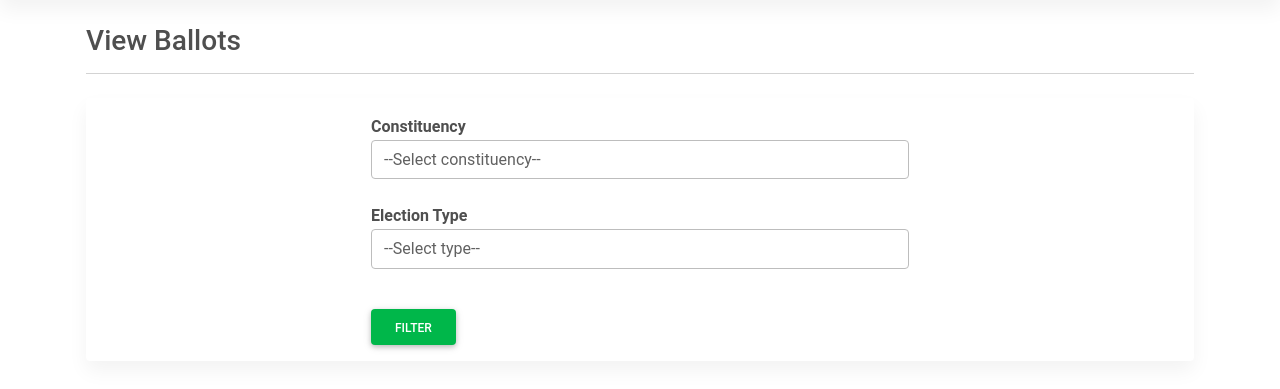
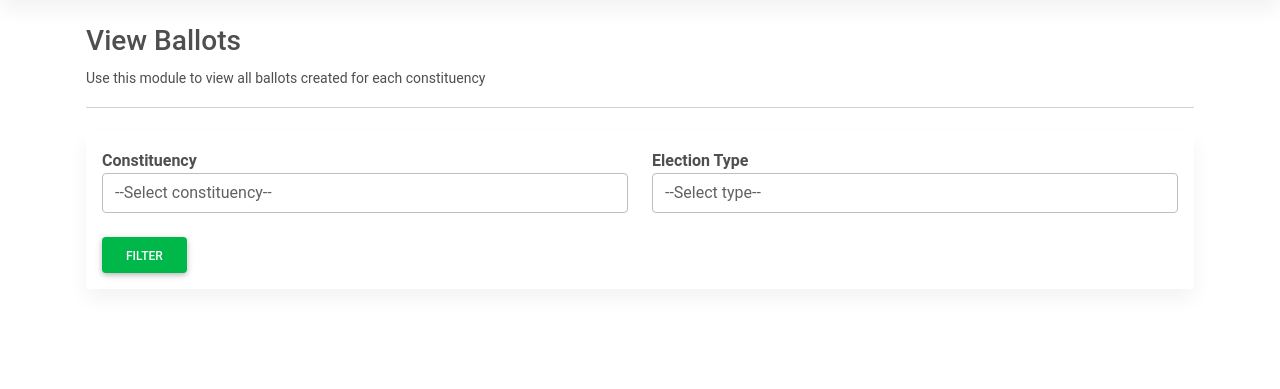
Before and after one commit to ultralinksgh/election_collation, a PHP site: page /view_ballot.php in a window 1280 px wide. Shown: the part 59-448 px from the top of the page. Run offline with PHP 8.4, Linux system fonts and the light colour scheme; data comes from the database, SQL or seed files in the repository.

Commit message:
updated files

```diff
--- a/ballot.php
+++ b/ballot.php
@@ -4,7 +4,7 @@ require "include/header.php";
 require "script/ultrafunctions.php";
 ?>
 <h3 class="mt-4">Constituency Ballots</h3>
-<span>Use this module to create ballot sheet for elections at each constituency</span>
+<small>Use this module to create ballot sheet for elections at each constituency</small>
 <hr>
 <div class="card card-body mt-4">
     <div class="row">
--- a/index.php
+++ b/index.php
@@ -14,14 +14,14 @@
 </head>
 
 <body>
-    <div class="row mt-5">
+    <div class="row mt-3">
         <div class="col-sm-4"></div>
         <div class="col-sm-4">
             <div class="text-center">
                 <img src="img/ndc.png" width="120" height="120" alt="">
                 <!-- <h4 class="font-weight-bold text-success">National Democratic Congress</h4> -->
                 <h5 class="font-weight-bold text-danger mt-3">Election Results Collation System</h5>
-                <h5 class="font-weight-bold mt-3">SYSTEM LOGIN</h5>
+                <!-- <h5 class="font-weight-bold mt-3">SYSTEM LOGIN</h5> -->
             </div>
             <div class="card card-body mt-3">
                 <div id="myErrorMessage"></div>
--- a/view_ballot.php
+++ b/view_ballot.php
@@ -3,10 +3,13 @@ require "include/header.php";
 require "script/ultrafunctions.php";
 ?>
 <h3 class="mt-4">View Ballots</h3>
+<small>Use this module to view all ballots created for each constituency</small>
 <hr>
 <div class="card card-body mt-4">
-    <div class="col-sm-6 offset-sm-3">
+    <div class="col-sm-12">
         <form id="formFilter" autocomplete="off" class="form-inline">
+            <div class="row">
+                <div class="col-sm-6">
                     <div class="form-group mb-4 validate">
                         <label for="" class="font-weight-bold">Constituency</label>
                         <select name="constituency" id="constituency" class="form-control">
@@ -19,6 +22,8 @@ require "script/ultrafunctions.php";
                         </select>
                         <span class="text-danger small" role="alert"></span>
                     </div>
+                </div>
+                <div class="col-sm-6">
                     <div class="form-group mb-4 validate">
                         <label for="" class="font-weight-bold">Election Type</label>
                         <select name="type" id="type" class="form-control">
@@ -28,7 +33,9 @@ require "script/ultrafunctions.php";
                         </select>
                         <span class="text-danger small" role="alert"></span>
                     </div>
-            <button type="submit" class="btn btn-success mt-3 btn_filter">FILTER</button>
+                </div>
+            </div>
+            <button type="submit" class="btn btn-success btn_filter">FILTER</button>
         </form>
     </div>
     <div class="col-sm-12">
```
Lines whose indentation alone changed are shown as unchanged.
